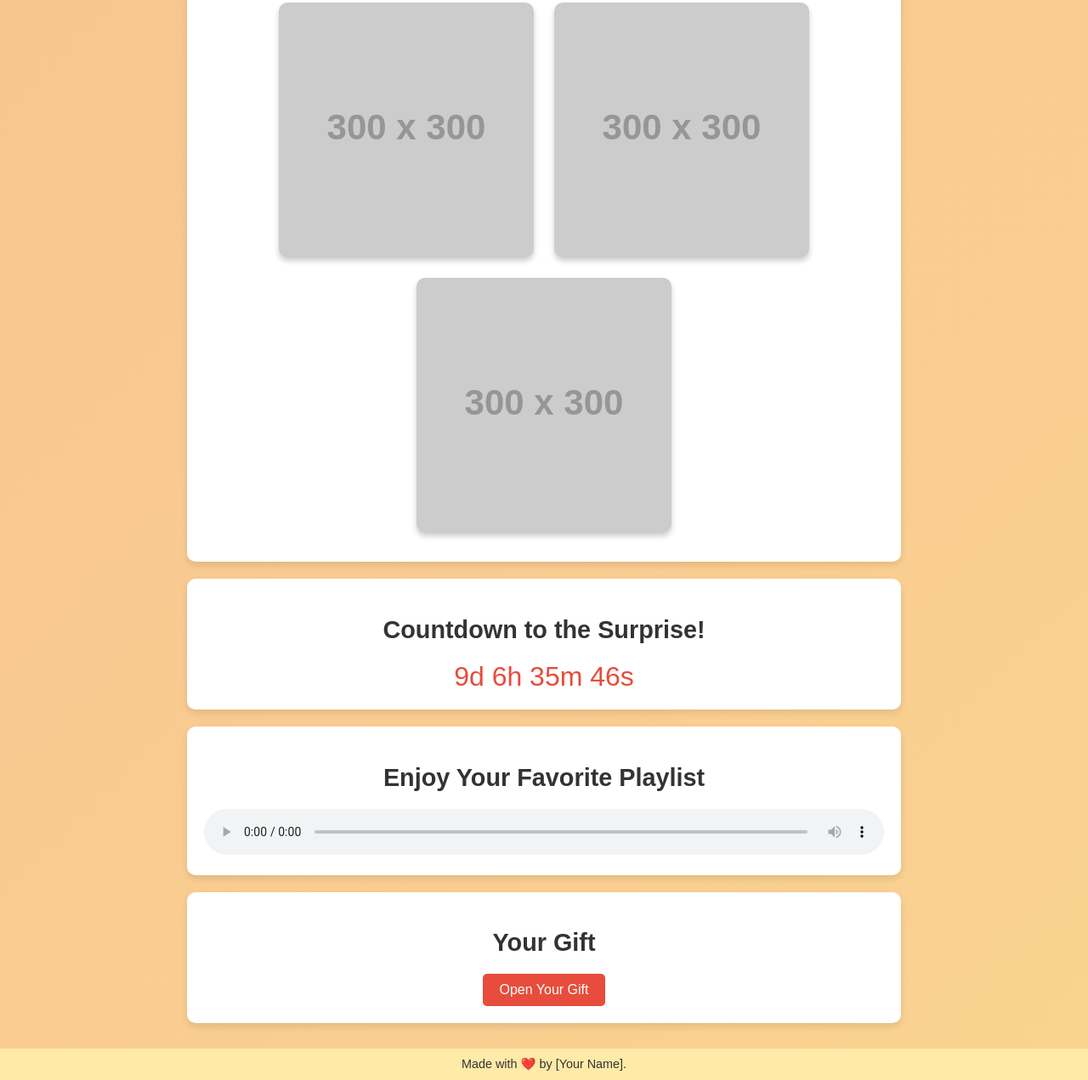
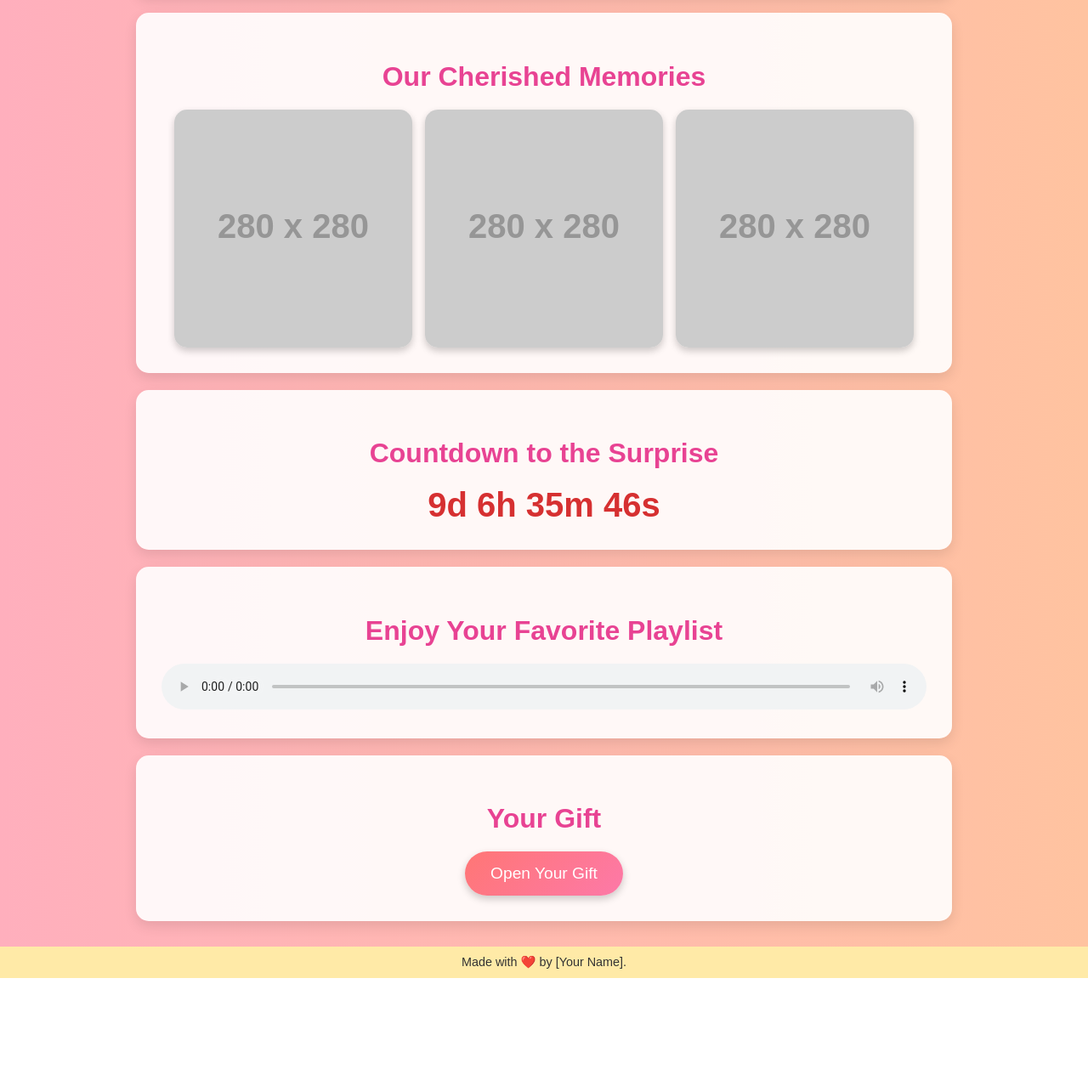
Before and after one commit to bhuvanr101/ammu, a plain HTML site: page index.html in a window 1280 px wide. Shown: the part 549-1820 px from the top of the page at 85% size. After the commit the page ends 1700 px from the top, so only its background shows below. Drawn offline with Linux system fonts and the light colour scheme; placeholder pictures from the web are drawn by us.

Commit message:
Update index.html

```diff
--- a/index.html
+++ b/index.html
@@ -5,73 +5,105 @@
     <meta name="viewport" content="width=device-width, initial-scale=1.0">
     <title>Happy Birthday, [Her Name]!</title>
     <style>
+        /* General Styles */
         body {
-            font-family: 'Arial', sans-serif;
+            font-family: 'Poppins', sans-serif;
             margin: 0;
             padding: 0;
-            background: linear-gradient(135deg, #f8c291, #fad390);
+            background: linear-gradient(to right, #ffafbd, #ffc3a0);
             color: #333;
             text-align: center;
+            overflow-x: hidden;
         }
 
         header {
-            padding: 50px 20px;
-            background: #ffeaa7;
-            border-bottom: 5px solid #f6e58d;
+            padding: 60px 20px;
+            background: linear-gradient(135deg, #ffeaa7, #f6e58d);
+            border-bottom: 5px solid #ffbe76;
+            animation: fadeInDown 1.5s ease-out;
         }
 
         header h1 {
-            font-size: 2.5em;
+            font-size: 3em;
             margin: 0;
+            color: #e74c3c;
+            text-shadow: 2px 2px #fff;
         }
 
         section {
-            padding: 20px;
+            padding: 30px;
             margin: 20px auto;
-            max-width: 800px;
-            background: #fff;
-            box-shadow: 0 4px 8px rgba(0, 0, 0, 0.1);
-            border-radius: 10px;
+            max-width: 900px;
+            background: rgba(255, 255, 255, 0.9);
+            box-shadow: 0 6px 15px rgba(0, 0, 0, 0.1);
+            border-radius: 15px;
+            animation: fadeInUp 1.5s ease-out;
         }
 
         section h2 {
-            font-size: 1.8em;
+            font-size: 2em;
             margin-bottom: 20px;
+            color: #e84393;
+        }
+
+        p {
+            font-size: 1.2em;
+            line-height: 1.6;
+        }
+
+        /* Gallery */
+        .gallery {
+            display: flex;
+            justify-content: center;
+            gap: 15px;
+            flex-wrap: wrap;
         }
 
         .gallery img {
             width: 100%;
-            max-width: 300px;
-            margin: 10px;
-            border-radius: 10px;
-            box-shadow: 0 4px 6px rgba(0, 0, 0, 0.2);
+            max-width: 280px;
+            border-radius: 15px;
+            box-shadow: 0 4px 8px rgba(0, 0, 0, 0.2);
+            transform: scale(1);
+            transition: transform 0.3s ease, box-shadow 0.3s ease;
         }
 
-        .countdown {
-            font-size: 2em;
-            color: #e74c3c;
+        .gallery img:hover {
+            transform: scale(1.1);
+            box-shadow: 0 8px 15px rgba(0, 0, 0, 0.4);
         }
 
-        .playlist {
-            margin-top: 20px;
+        /* Countdown */
+        .countdown {
+            font-size: 2.5em;
+            color: #d63031;
+            font-weight: bold;
         }
 
-        .playlist audio {
-            width: 100%;
-        }
-
+        /* Button */
         button {
-            background: #e74c3c;
+            background: linear-gradient(135deg, #ff7675, #fd79a8);
             color: #fff;
             border: none;
-            padding: 10px 20px;
-            font-size: 1em;
+            padding: 15px 30px;
+            font-size: 1.2em;
             cursor: pointer;
-            border-radius: 5px;
+            border-radius: 30px;
+            box-shadow: 0 4px 10px rgba(0, 0, 0, 0.2);
+            transition: background 0.3s ease, transform 0.2s ease;
         }
 
         button:hover {
-            background: #c0392b;
+            background: linear-gradient(135deg, #d63031, #e84393);
+            transform: scale(1.1);
+        }
+
+        #giftMessage {
+            font-size: 1.5em;
+            color: #2d3436;
+            display: none;
+            margin-top: 20px;
+            animation: fadeIn 1s ease-in-out;
         }
 
         footer {
@@ -79,50 +111,81 @@
             padding: 10px;
             font-size: 0.9em;
             background: #ffeaa7;
+            animation: fadeInUp 1.5s ease-out;
+        }
+
+        /* Keyframe Animations */
+        @keyframes fadeIn {
+            from {
+                opacity: 0;
+            }
+            to {
+                opacity: 1;
+            }
+        }
+
+        @keyframes fadeInDown {
+            from {
+                opacity: 0;
+                transform: translateY(-20px);
+            }
+            to {
+                opacity: 1;
+                transform: translateY(0);
+            }
+        }
+
+        @keyframes fadeInUp {
+            from {
+                opacity: 0;
+                transform: translateY(20px);
+            }
+            to {
+                opacity: 1;
+                transform: translateY(0);
+            }
         }
     </style>
 </head>
 <body>
 
 <header>
-    <h1>Happy Birthday, [Her Name]!</h1>
-    <p>Welcome to your special day! Here's something made just for you. 💖</p>
+    <h1>Happy Birthday, [Her Name]! 🎉</h1>
+    <p>Welcome to your special surprise!</p>
 </header>
 
 <section>
     <h2>A Letter to You</h2>
     <p>Dear [Her Name],</p>
-    <p>You bring so much joy and love into my life. On your birthday, I want you to know how truly special you are. This site is just a small token of my love for you. Here's to celebrating you today and every day! 🎉</p>
+    <p>You are my sunshine, my happiness, and my greatest blessing. I created this just for you to remind you how much you mean to me. Here's to celebrating your day in the most special way. 💖</p>
 </section>
 
 <section>
     <h2>Our Cherished Memories</h2>
     <div class="gallery">
-        <img src="https://via.placeholder.com/300" alt="Memory 1">
-        <img src="https://via.placeholder.com/300" alt="Memory 2">
-        <img src="https://via.placeholder.com/300" alt="Memory 3">
+        <img src="https://via.placeholder.com/280" alt="Memory 1">
+        <img src="https://via.placeholder.com/280" alt="Memory 2">
+        <img src="https://via.placeholder.com/280" alt="Memory 3">
     </div>
 </section>
 
 <section>
-    <h2>Countdown to the Surprise!</h2>
+    <h2>Countdown to the Surprise</h2>
     <div class="countdown" id="countdown"></div>
 </section>
 
 <section>
     <h2>Enjoy Your Favorite Playlist</h2>
-    <div class="playlist">
-        <audio controls>
-            <source src="your-favorite-song.mp3" type="audio/mpeg">
-            Your browser does not support the audio element.
-        </audio>
-    </div>
+    <audio controls style="width: 100%; border-radius: 10px;">
+        <source src="your-favorite-song.mp3" type="audio/mpeg">
+        Your browser does not support the audio element.
+    </audio>
 </section>
 
 <section>
     <h2>Your Gift</h2>
     <button id="giftButton">Open Your Gift</button>
-    <p id="giftMessage" style="display:none; margin-top: 20px;">🎁 Surprise! I've planned something special for us. Check your phone! 💌</p>
+    <p id="giftMessage">🎁 Surprise! I’ve planned something amazing for us. Check your phone for the details! 💌</p>
 </section>
 
 <footer>
```
